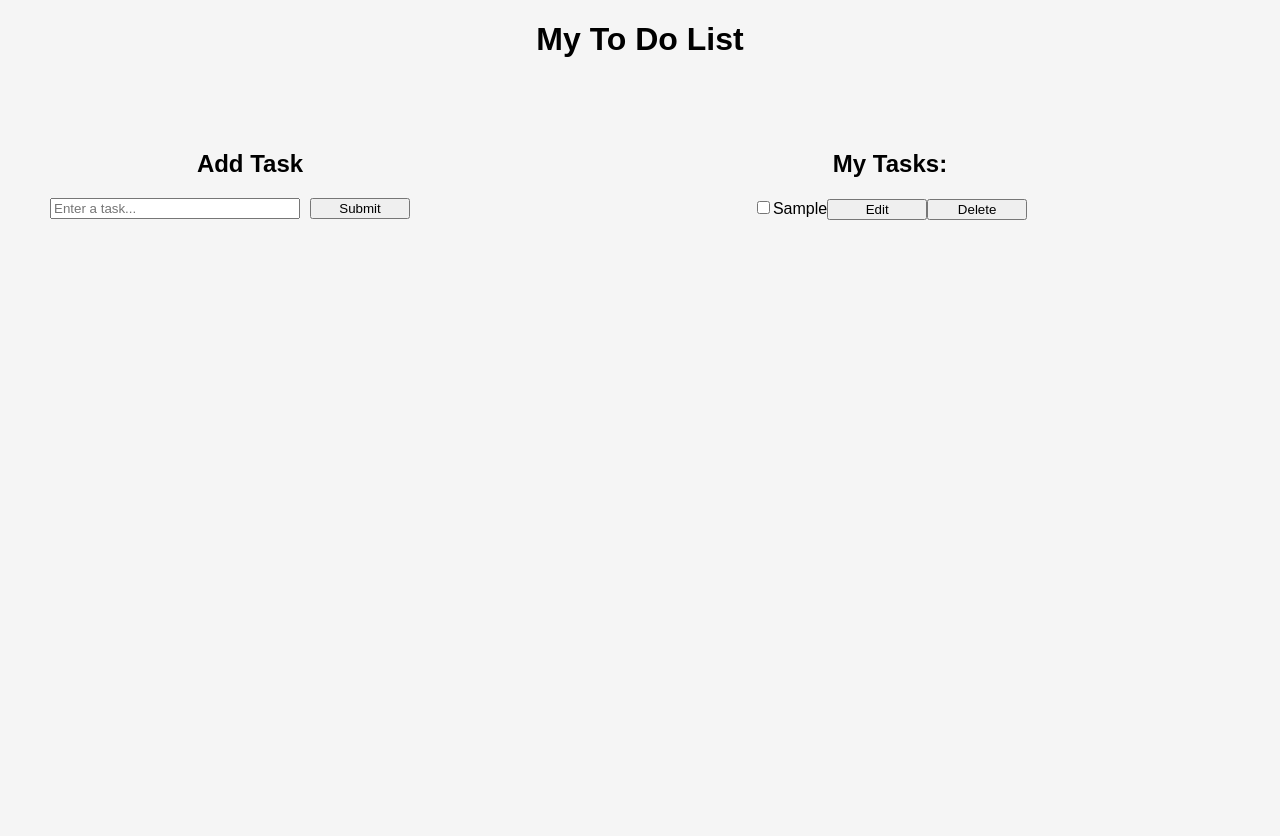
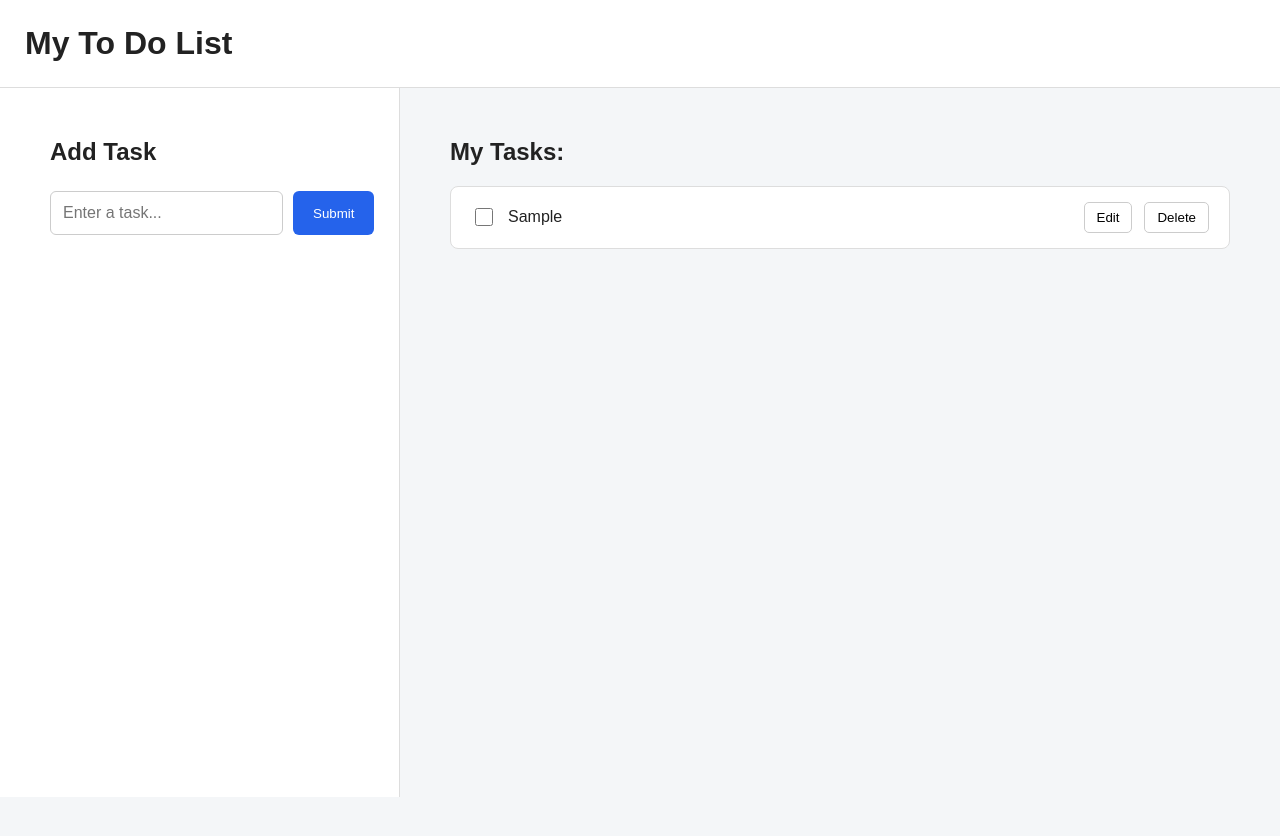
Before and after one commit to Vallente22/todo-list, a React (Vite) app: page / in a window 1280 px wide. Both pictures are taken after typing "Sample" into the empty fields and a click on the button "Submit". Shown: the top 836 px of the page. After the commit the page ends 800 px from the top, so only its background shows below. Built offline with nearby package versions, Linux system fonts and the light colour scheme.

Commit message:
updated todo list ui and improved task completion feedback

```diff
--- a/src/App.css
+++ b/src/App.css
@@ -1,14 +1,37 @@
 body {
   margin: 0;
-  text-align: center;
   font-family: Arial, sans-serif;
-  background: #f5f5f5;
+  background: #f4f6f8;
+  color: #222;
+}
+
+header {
+  background: white;
+  padding: 25px;
+  border-bottom: 1px solid #ddd;
+}
+
+header h1 {
+  margin: 0;
 }
 
 main {
   display: grid;
-  grid-template-columns: 500px 1fr;
-  min-height: 100vh;
+  grid-template-columns: 400px 1fr;
+  min-height: calc(100vh - 91px);
+}
+
+/* Left side */
+
+.todo-input {
+  padding: 50px;
+  background: #ffffff;
+  border-right: 1px solid #ddd;
+}
+
+.todo-input h2,
+.todo-display h2 {
+  margin-top: 0;
 }
 
 .sr-only {
@@ -24,19 +47,74 @@ main {
 }
 
 form {
-  display: grid;
-  grid-template-columns: 250px auto;
+  display: flex;
   gap: 10px;
+  margin-top: 25px;
 }
 
-label {
-  grid-column: 1 / -1;
+form input {
+  flex: 1;
+  padding: 12px;
+  border: 1px solid #ccc;
+  border-radius: 6px;
+  font-size: 16px;
 }
 
-button {
-  width: 100px;
+form button {
+  width: auto;
+  padding: 12px 20px;
+  border: none;
+  border-radius: 6px;
+  background: #2563eb;
+  color: white;
+  cursor: pointer;
 }
 
-section {
+form button:hover {
+  background: #1d4ed8;
+}
+
+/* Right side */
+
+.todo-display {
   padding: 50px;
 }
+
+.task-container {
+  display: flex;
+  align-items: center;
+  gap: 12px;
+  background: white;
+  padding: 15px 20px;
+  margin-bottom: 12px;
+  border: 1px solid #ddd;
+  border-radius: 8px;
+}
+
+.task-container input[type="checkbox"] {
+  width: 18px;
+  height: 18px;
+  cursor: pointer;
+}
+
+.task-container button {
+  width: auto;
+  padding: 7px 12px;
+  border: 1px solid #ccc;
+  border-radius: 5px;
+  background: white;
+  cursor: pointer;
+}
+
+.task-container button:hover {
+  background: #f0f0f0;
+}
+
+.task-container button:first-of-type {
+  margin-left: auto;
+}
+
+.task-completed {
+  text-decoration: line-through;
+  opacity: 0.5;
+}
--- a/src/components/TodoItem.jsx
+++ b/src/components/TodoItem.jsx
@@ -2,8 +2,7 @@ export default function TodoItem (props) {
   return (
     <div className="task-container">
       <input type="checkbox" onChange={props.completeTask} />
-      {props.isComplete && <span>Completed!</span>}
-      {props.value}
+      <span className={props.isComplete ?  "task-completed" : ""}>{props.value}</span>
       <button>Edit</button>
       <button>Delete</button>
     </div>
```
